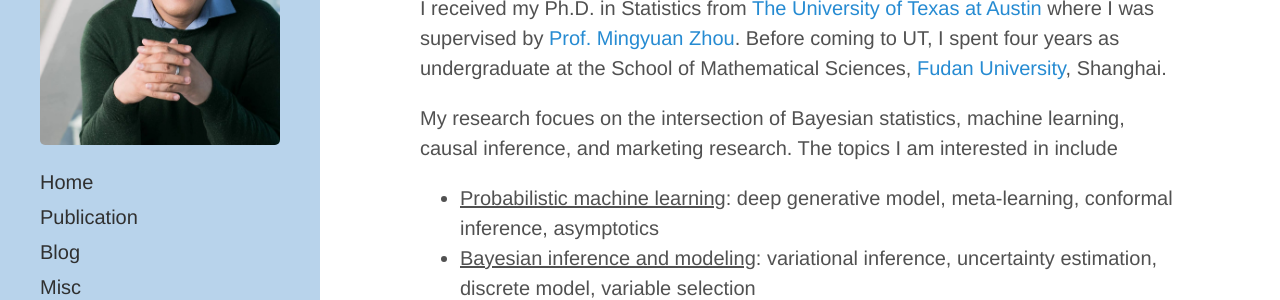
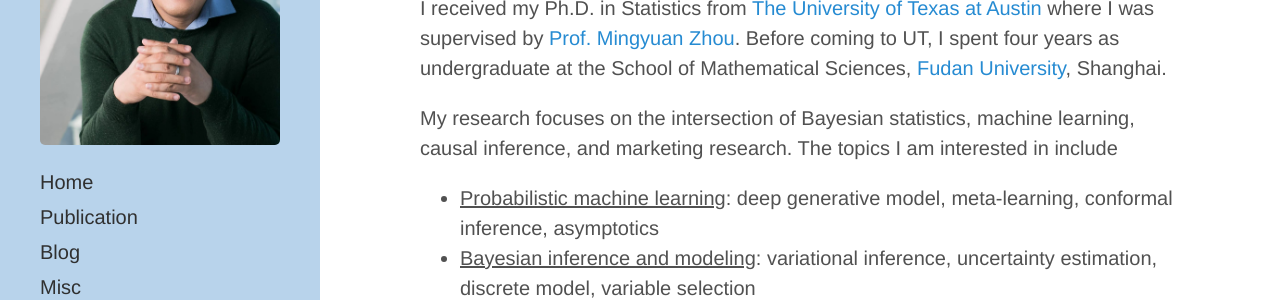
Before and after one commit to mingzhang-yin/mingzhang-yin.github.io, a Jekyll site: the page built from index.md, in a window 1280 px wide. Shown: the part 327-627 px from the top of the page. Built offline with Jekyll 4.4.1, drawn with Linux system fonts in a browser that asks for light colours; nearby versions of some CDN libraries; a style sheet for code colours, icons or effects is not loaded.

Commit message:
Update index.md

```diff
--- a/index.md
+++ b/index.md
@@ -18,7 +18,7 @@
 
 
 
-<p> My research focues on the intersection of Bayesian statistics, machine learning, causal inference, and marketing research. The topics I am interested in include </p>
+<p> My research focuses on the intersection of Bayesian statistics, machine learning, causal inference, and marketing research. The topics I am interested in include </p>
 
   <ul>
    <li> <ins>Probabilistic machine learning</ins>: deep generative model, meta-learning, conformal inference, asymptotics</li>
```
